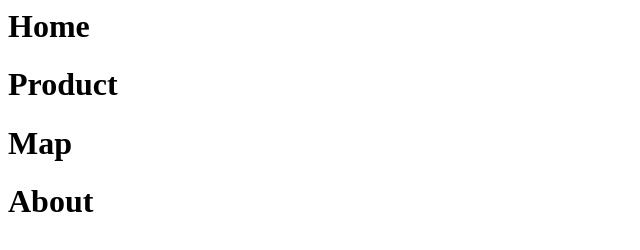
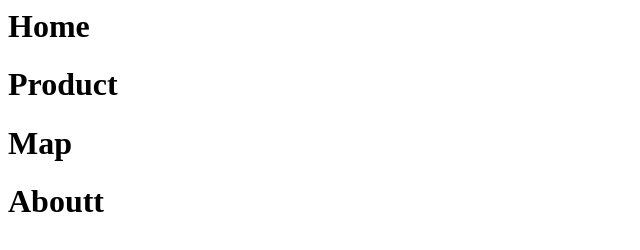
Before and after one commit to parguy20001/lab2, a plain HTML site: page menu.html in a window 1280 px wide. Shown: the full height of the page, 0-640 px from the left. Drawn offline with Linux system fonts and the light colour scheme.

Commit message:
success2

```diff
--- a/menu.html
+++ b/menu.html
@@ -3,6 +3,6 @@
         <h1>Home</h1>
         <h1>Product</h1>
         <h1>Map</h1>
-        <h1>About</h1>
+        <h1>Aboutt</h1>
     </body>
 </html>
```
